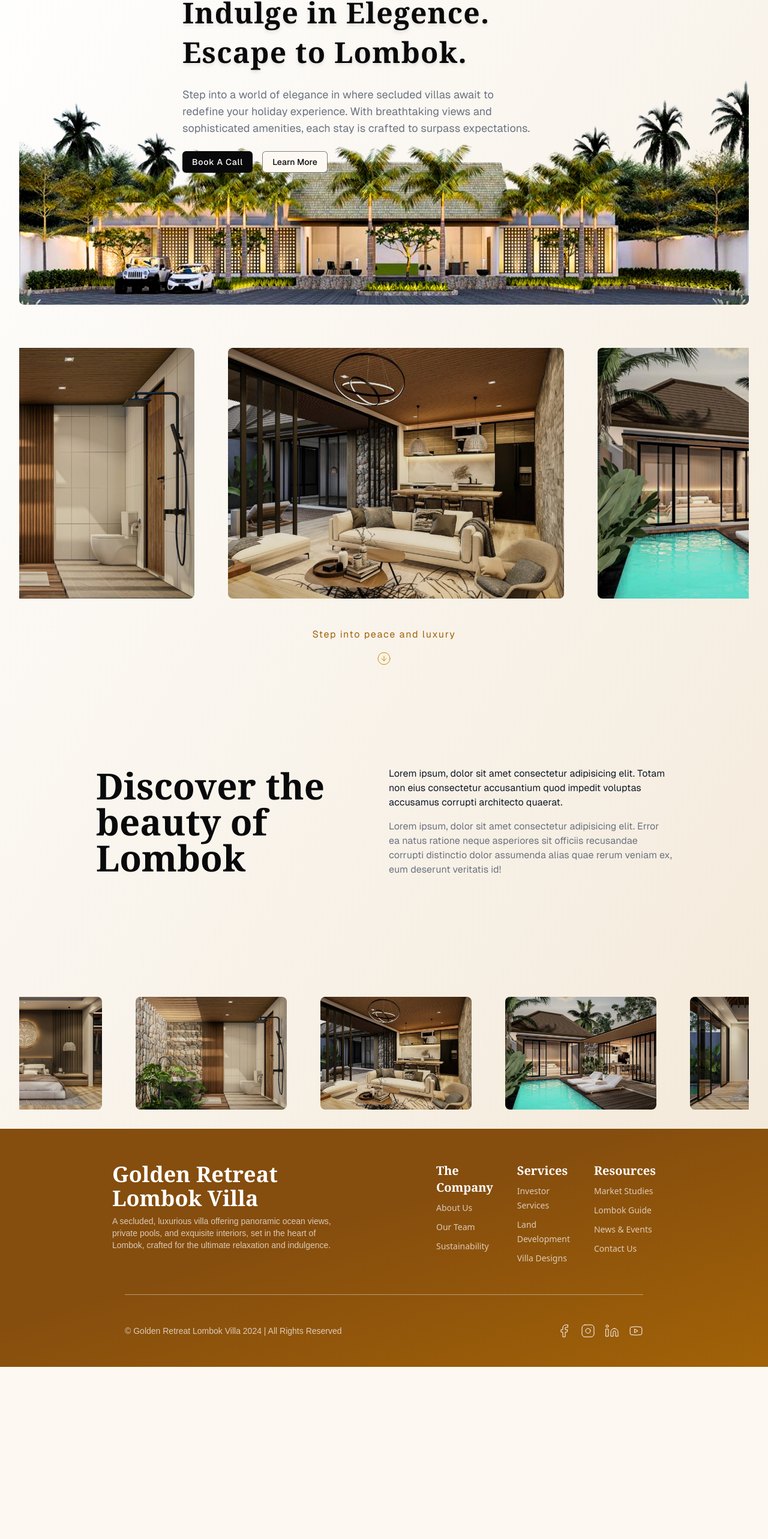
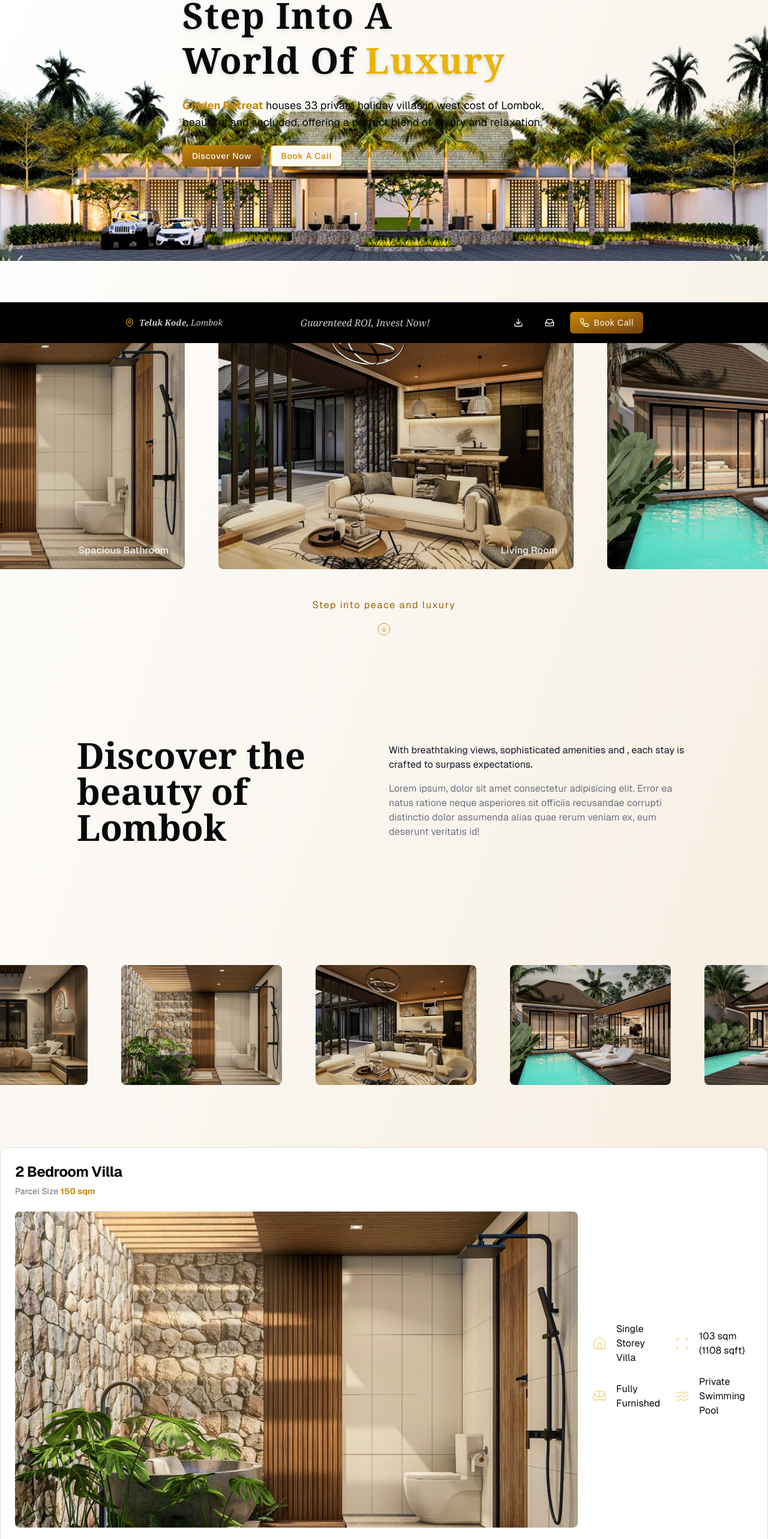
Before and after one commit to goldenretreatlombokvilla/gr_villa_280508, a Next.js app: page / in a window 1280 px wide. Shown: the part 228-2794 px from the top of the page at 60% size. Before the commit the page ends 2507 px from the top, so only its background shows below. Built offline with nearby package versions, Linux system fonts and the light colour scheme.

Commit message:
homepage

```diff
--- a/app/globals.css
+++ b/app/globals.css
@@ -21,6 +21,7 @@ body {
 
 @layer base {
   :root {
+    --blackish: 0, 0%, 8%;
     --background: 38 73% 97%;
 
     --foreground: 240 10% 3.9%;
--- a/app/page.tsx
+++ b/app/page.tsx
@@ -20,8 +20,25 @@ import { Label } from "@/components/ui/label";
 import Form from "next/form";
 import Image from "next/image";
 import Autoplay from "embla-carousel-autoplay";
-import { ArrowDown, ArrowDown10, ArrowDownCircle } from "lucide-react";
+import {
+  ArrowDown,
+  ArrowDown10,
+  ArrowDownCircle,
+  House,
+  Scan,
+  Sofa,
+  Waves
+} from "lucide-react";
 import Link from "next/link";
+import { Badge } from "@/components/ui/badge";
+import {
+  Card,
+  CardContent,
+  CardDescription,
+  CardFooter,
+  CardHeader,
+  CardTitle
+} from "@/components/ui/card";
 
 const handleWaitlist = () => {
   console.log("Form Submitted");
@@ -30,28 +47,44 @@ const handleWaitlist = () => {
 const images = [
   {
     src: "/villa/grlv_7.webp",
-    alt: "Golden Retreat Villa"
+    alt: "Spacious Bathroom"
   },
   {
     src: "/villa/grlv_2.webp",
-    alt: "Golden Retreat Villa"
+    alt: "Living Room"
   },
 
   {
     src: "/villa/grlv_3.webp",
-    alt: "Golden Retreat Villa"
+    alt: "Poolside Area"
+  }
+];
+
+const villaImages = [
+  {
+    src: "/villa/grlv_7.webp",
+    alt: "Golden Retreat Lombok Villa"
+  },
+  {
+    src: "/villa/grlv_2.webp",
+    alt: "Living Room"
+  },
+
+  {
+    src: "/villa/grlv_3.webp",
+    alt: "Poolside Area"
+  },
+  {
+    src: "/villa/grlv_4.webp",
+    alt: "Kitchen"
+  },
+  {
+    src: "/villa/grlv_5.webp",
+    alt: "Dining Room"
   },
   {
     src: "/villa/grlv_6.webp",
-    alt: "Golden Retreat Villa"
-  },
-  {
-    src: "/villa/grlv_4.webp",
-    alt: "Golden Retreat Villa"
-  },
-  {
-    src: "/villa/grlv_5.webp",
-    alt: "Golden Retreat Villa"
+    alt: "Balcony"
   }
 ];
 
@@ -61,27 +94,33 @@ export default function Home() {
       className="flex flex-col items-center justify-start min-h-screen font-[family-name:var(--font-geist-sans)]
     bg-gradient-to-tl from-yellow-700/10 to-white"
     >
-      <main className="flex flex-col gap-10 items-center justify-center px-8 pt-10">
+      <main className="flex flex-col gap-10 items-center justify-center px-8 lg:px-0 pt-10">
         <div
           id="villa"
           className="flex flex-col gap-6 lg:max-w-2xl lg:py-24 lg:pb-32 z-10"
         >
-          <p className="text-4xl lg:text-5xl font-serif lg:tracking-wide lg:leading-snug font-semibold drop-shadow-md text-pretty">
-            Indulge in Elegence.<br></br> Escape to Lombok.
+          <p className="text-5xl lg:text-6xl font-serif lg:tracking-wide lg:leading-tight font-semibold drop-shadow-md text-balance">
+            Step Into A World Of <span className="text-yellow-500">Luxury</span>
           </p>
-          <p className="text-md lg:text-lg text-gray-500 text-balance">
-            Step into a world of elegance in where secluded villas await to
-            redefine your holiday experience. With breathtaking views and
-            sophisticated amenities, each stay is crafted to surpass
-            expectations.
+          <p className="text-md md:text-lg">
+            <span className="font-bold text-yellow-600">Golden Retreat</span>{" "}
+            houses 33 private holiday villas in west cost of Lombok, beautiful
+            and secluded, offering a perfect blend of luxury and relaxation.
           </p>
+          {/*  <p className="text-md lg:text-lg opacity-60 text-balance flex lg:hidden">
+            With breathtaking views, sophisticated amenities and , each stay is
+            crafted to surpass expectations.
+          </p> */}
 
           <div className="flex flex-row gap-4 w-full">
+            <Link href="/lombok">
+              <Button variant={"default"}>Discover Now</Button>
+            </Link>
             <Dialog>
               <DialogTrigger asChild>
                 <Button
-                  variant={"default"}
-                  className="border-yellow-600 text-white tracking-wider hover:bg-gradient-to-tl hover:from-yellow-800 hover:to-yellow-500 hover:text-white hover:border-transparent hover:shadow-lg"
+                  variant={"outline"}
+                  className="border-yellow-600 text-yellow-600 tracking-wider hover:bg-gradient-to-tl hover:from-yellow-800 hover:to-yellow-500 hover:text-white hover:border-transparent hover:shadow-lg"
                 >
                   Book A Call
                 </Button>
@@ -130,23 +169,20 @@ export default function Home() {
                 </div>
               </DialogContent>
             </Dialog>
-
-            <Link href="/about">
-              <Button variant={"outline"}>Learn More</Button>
-            </Link>
           </div>
         </div>
-        <div className="lg:flex flex-col p-0 m-0 w-full -z-2 lg:-mt-[650px] hidden">
+        <div className="lg:flex flex-col p-0 m-0 w-full -z-2 lg:-mt-[750px] hidden">
           <Image
             src="/enter.png"
             alt="Villa"
             width={2000}
             height={1000}
-            className="w-full h-auto p-0 m-0 lg:rounded-b-lg"
+            className="w-full h-auto p-0 m-0"
           />
         </div>
         <div className="flex flex-col gap-4 items-center px-0">
           <Carousel
+            className="hidden lg:flex"
             plugins={[
               Autoplay({
                 delay: 4000,
@@ -155,11 +191,45 @@ export default function Home() {
             ]}
             opts={{ align: "center", loop: true }}
           >
-            <CarouselContent className="my-8">
+            <CarouselContent className="py-8">
               {images.map((image, index) => (
                 <CarouselItem
                   key={index}
                   className="flex flex-col gap-4 items-center justify-center lg:basis-1/2 lg:pl-14 group rounded-lg"
+                >
+                  <Image
+                    src={image.src}
+                    alt={image.alt}
+                    width={580}
+                    height={200}
+                    loading="eager"
+                    className="object-cover w-full h-full rounded-lg group-hover:scale-105 transition-all duration-300 group-hover:shadow-lg brightness-100 lg:brightness-90 group-hover:brightness-100"
+                  />
+                  <Badge
+                    variant="default"
+                    className="text-md text-center text-white opacity-80 absolute bottom-4 right-4"
+                  >
+                    {image.alt}
+                  </Badge>
+                </CarouselItem>
+              ))}
+            </CarouselContent>
+          </Carousel>
+          <Carousel
+            plugins={[
+              Autoplay({
+                delay: 3800,
+                stopOnMouseEnter: true
+              })
+            ]}
+            opts={{ align: "center", loop: true }}
+            className="flex lg:hidden"
+          >
+            <CarouselContent className="my-8">
+              {villaImages.map((image, index) => (
+                <CarouselItem
+                  key={index}
+                  className="flex flex-col gap-4 items-center justify-center basis-1/2 lg:basis-1/4 lg:pl-14 group rounded-lg"
                 >
                   <Image
                     src={image.src}
@@ -191,9 +261,8 @@ export default function Home() {
           </p>
           <div className="flex gap-4 flex-col">
             <p className="text-md text-gray-900">
-              Lorem ipsum, dolor sit amet consectetur adipisicing elit. Totam
-              non eius consectetur accusantium quod impedit voluptas accusamus
-              corrupti architecto quaerat.
+              With breathtaking views, sophisticated amenities and , each stay
+              is crafted to surpass expectations.
             </p>
             <p className="text-md text-gray-500">
               Lorem ipsum, dolor sit amet consectetur adipisicing elit. Error ea
@@ -214,7 +283,7 @@ export default function Home() {
             opts={{ align: "center", loop: true }}
           >
             <CarouselContent className="my-8">
-              {images.map((image, index) => (
+              {villaImages.map((image, index) => (
                 <CarouselItem
                   key={index}
                   className="flex flex-col gap-4 items-center justify-center basis-1/2 lg:basis-1/4 lg:pl-14 group rounded-lg"
@@ -232,6 +301,96 @@ export default function Home() {
             </CarouselContent>
           </Carousel>
         </div>
+        <div className="flex flex-col gap-4 items-center px-0 py-8">
+          <Card className="flex flex-col w-full">
+            <CardHeader>
+              <CardTitle className="text-2xl font-bold">
+                2 Bedroom Villa
+              </CardTitle>
+              <CardDescription>
+                Parcel Size{" "}
+                <span className="text-yellow-600 font-bold">150 sqm</span>
+              </CardDescription>
+            </CardHeader>
+            <CardContent>
+              <div className="flex flex-col md:flex-row gap-4 items-center justify-center">
+                <Image
+                  src="/villa/grlv_7.webp"
+                  alt="Golden Retreat Lombok Villa"
+                  width={500}
+                  height={200}
+                  className="w-full h-auto aspect-video object-cover rounded-lg"
+                />
+                <div className="grid grid-cols-2 gap-4 w-full px-2 py-4">
+                  <div className="flex flex-row gap-4 items-center justify-start">
+                    <House className="min-w-6 min-h-6 stroke-1 text-yellow-500 opacity-80" />
+                    <p>Single Storey Villa</p>
+                  </div>
+                  <div className="flex flex-row gap-4 items-center justify-start">
+                    <Scan className="min-w-6 min-h-6 stroke-1 text-yellow-500 opacity-80" />
+                    <p>103 sqm (1108 sqft)</p>
+                  </div>
+                  <div className="flex flex-row gap-4 items-center justify-start">
+                    <Sofa className="min-w-6 min-h-6 stroke-1 text-yellow-500 opacity-80" />
+                    <p>Fully Furnished</p>
+                  </div>
+                  <div className="flex flex-row gap-4 items-center justify-start">
+                    <Waves className="min-w-6 min-h-6 stroke-1 text-yellow-500 opacity-80" />
+                    <p>Private Swimming Pool</p>
+                  </div>
+                </div>
+              </div>
+            </CardContent>
+            <CardFooter className=" flex flex-row gap-4 items-center justify-between">
+              <Button variant="default">Book Tour</Button>
+              <Button variant="outline">Learn More</Button>
+            </CardFooter>
+          </Card>
+          <Card className="flex flex-col w-full">
+            <CardHeader>
+              <CardTitle className="text-2xl font-bold">
+                3 Bedroom Villa
+              </CardTitle>
+              <CardDescription>
+                Parcel Size{" "}
+                <span className="text-yellow-600 font-bold">187 sqm</span>
+              </CardDescription>
+            </CardHeader>
+            <CardContent>
+              <div className="flex flex-col md:flex-row gap-4 items-center justify-center">
+                <Image
+                  src="/villa/grlv_7.webp"
+                  alt="Golden Retreat Lombok Villa"
+                  width={500}
+                  height={200}
+                  className="w-full h-auto aspect-video object-cover rounded-lg"
+                />
+                <div className="grid grid-cols-2 gap-4 w-full px-2 py-4">
+                  <div className="flex flex-row gap-4 items-center justify-start">
+                    <House className="min-w-6 min-h-6 stroke-1 text-yellow-500 opacity-80" />
+                    <p>Single Storey Villa</p>
+                  </div>
+                  <div className="flex flex-row gap-4 items-center justify-start">
+                    <Scan className="min-w-6 min-h-6 stroke-1 text-yellow-500 opacity-80" />
+                    <p>135 sqm (1453 sqft)</p>
+                  </div>
+                  <div className="flex flex-row gap-4 items-center justify-start">
+                    <Sofa className="min-w-6 min-h-6 stroke-1 text-yellow-500 opacity-80" />
+                    <p>Fully Furnished</p>
+                  </div>
+                  <div className="flex flex-row gap-4 items-center justify-start">
+                    <Waves className="min-w-6 min-h-6 stroke-1 text-yellow-500 opacity-80" />
+                    <p>Private Swimming Pool</p>
+                  </div>
+                </div>
+              </div>
+            </CardContent>
+            <CardFooter className=" flex flex-row gap-4 items-center justify-between">
+              <Button variant="default">Book Tour</Button>
+              <Button variant="outline">Learn More</Button>
+            </CardFooter>
+          </Card>
+        </div>
       </main>
     </div>
   );
--- a/components/nav/footer.tsx
+++ b/components/nav/footer.tsx
@@ -1,6 +1,17 @@
 import { link } from "fs";
-import { Facebook, Instagram, Linkedin, Youtube } from "lucide-react";
+import {
+  DownloadIcon,
+  Facebook,
+  Inbox,
+  Instagram,
+  Linkedin,
+  MapPin,
+  Phone,
+  Youtube
+} from "lucide-react";
 import Link from "next/link";
+import { Button } from "../ui/button";
+import Image from "next/image";
 
 const navCorp = [
   {
@@ -54,6 +65,35 @@ const navResources = [
 export default function Footer() {
   return (
     <footer className="flex flex-col px-10 gap-4 py-8 pt-14 bg-gradient-to-tl from-yellow-700 to-yellow-800 to-60% text-white lg:px-52">
+      {/* 1sd Level */}
+      <div className="sticky bottom-0 ">
+        <div className="flex flex-row gap-4 items-center justify-between max-h-100 w-full bg-black text-white bottom-0 left-0 right-0 fixed px-10 py-4 lg:px-52 ">
+          <div className="flex flex-row gap-2 items-center justify-start">
+            <MapPin className="w-4 h-4 text-yellow-500 opacity-80" />
+            <p className="text-sm italic font-serif font-semibold opacity-80">
+              Teluk Kode, <span className="font-normal">Lombok</span>
+            </p>
+          </div>
+          <div className="md:flex flex-row gap-2 items-center justify-start hidden">
+            <p className="text-md italic font-serif text-secondary opacity-80">
+              Guarenteed ROI, Invest Now!
+            </p>
+          </div>
+          <div className="flex flex-row gap-2 lg:gap-4 text-secondary">
+            <Button variant="ghost" size="icon">
+              <DownloadIcon className="w-4 h-4" />
+            </Button>
+            <Button variant="ghost" size="icon">
+              <Inbox className="w-4 h-4" />
+            </Button>
+            <Button variant="default">
+              <Phone className="w-4 h-4" />
+              Book Call
+            </Button>
+          </div>
+        </div>
+      </div>
+
       {/* 2nd Level */}
       <div className="grid grid-cols-1 lg:grid-cols-[500px_1fr_1fr_1fr] gap-10 items-start justify-center pb-8">
         <div className="flex flex-col gap-2">
@@ -113,7 +153,7 @@ export default function Footer() {
         </div>
       </div>
       <hr className="opacity-50 py-4"></hr>
-      <div className="flex flex-row gap-4 items-center justify-between pb-4">
+      <div className="flex flex-row gap-4 items-center justify-between pb-14 lg:pb-16">
         <p className="text-sm opacity-70">
           © Golden Retreat Lombok Villa 2024 | All Rights Reserved
         </p>
--- a/components/ui/button.tsx
+++ b/components/ui/button.tsx
@@ -5,16 +5,16 @@ import { cva, type VariantProps } from "class-variance-authority";
 import { cn } from "@/lib/utils";
 
 const buttonVariants = cva(
-  "inline-flex items-center justify-center gap-2 whitespace-nowrap rounded-md text-sm font-medium transition-colors focus-visible:outline-none focus-visible:ring-1 focus-visible:ring-ring disabled:pointer-events-none disabled:opacity-50 [&_svg]:pointer-events-none [&_svg]:size-4 [&_svg]:shrink-0",
+  "inline-flex items-center justify-center gap-2 whitespace-nowrap rounded-md text-sm font-medium transition-colors focus-visible:outline-none focus-visible:ring-1 focus-visible:ring-ring disabled:pointer-events-none disabled:opacity-50 [&_svg]:pointer-events-none [&_svg]:size-4 [&_svg]:shrink-0 tracking-wider",
   {
     variants: {
       variant: {
         default:
-          "bg-foreground text-primary-foreground shadow hover:bg-foreground/60",
+          "bg-gradient-to-br from-yellow-600 to-yellow-900 text-primary-foreground shadow hover:bg-gradient-to-tl hover:from-yellow-800 hover:to-yellow-500",
         destructive:
           "bg-destructive text-destructive-foreground shadow-sm hover:bg-destructive/90",
         outline:
-          "border border-foreground/50 bg-background shadow-sm hover:border-none hover:bg-foreground/50 hover:text-primary-foreground",
+          "border-yellow-600 text-yellow-600  border bg-background shadow-sm hover:border-none hover:bg-gradient-to-tl hover:from-yellow-800 hover:to-yellow-500",
         secondary:
           "bg-secondary text-secondary-foreground shadow-sm hover:bg-secondary/80",
         ghost: "hover:bg-accent hover:text-accent-foreground",
```
